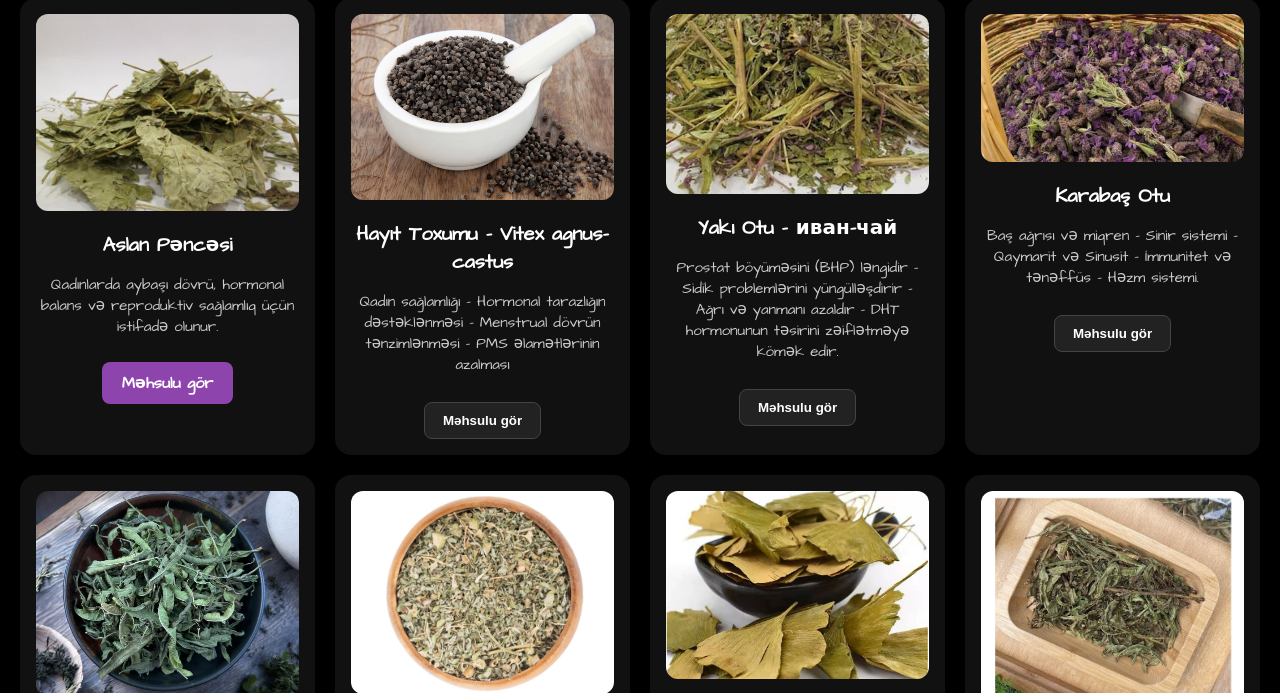
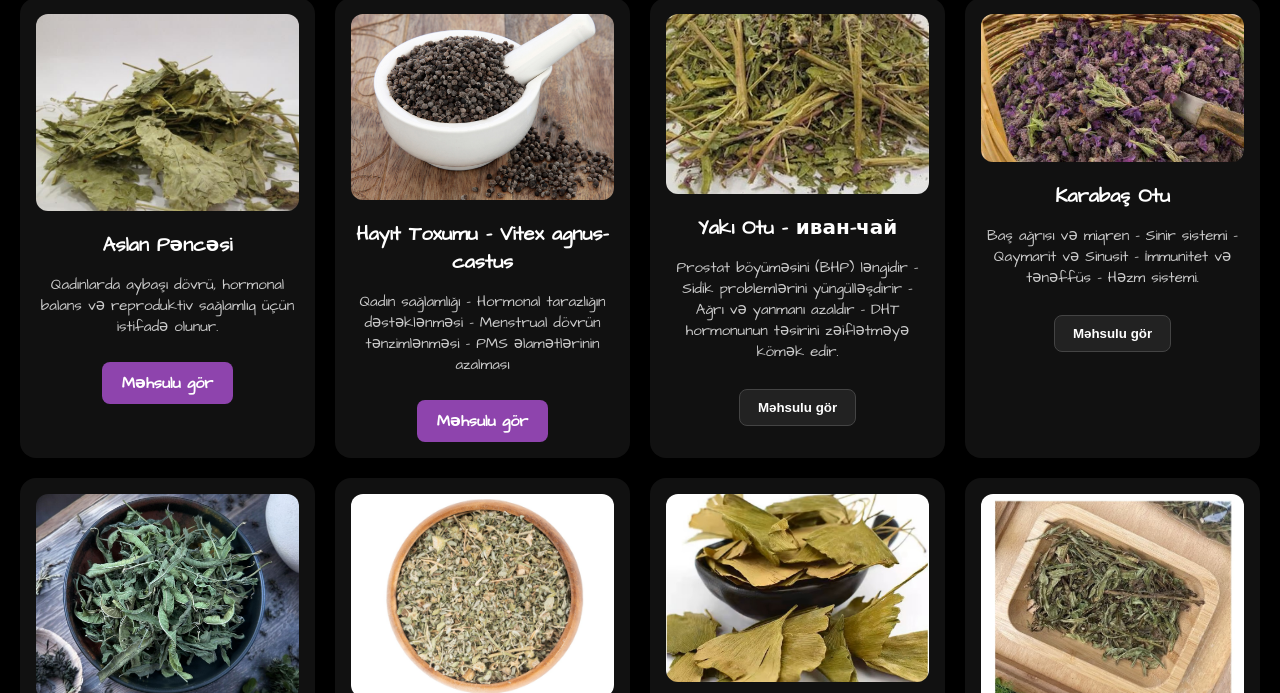
Before and after one commit to anaraydinli55/herbal-bazar, a plain HTML site: page public/bitkiler/bitkiler.html in a window 1280 px wide. Shown: the part 107-800 px from the top of the page. Drawn offline with Linux system fonts and the light colour scheme; files whose address does not match are found by name.

Commit message:
Update bitkiler.html

```diff
--- a/public/bitkiler/bitkiler.html
+++ b/public/bitkiler/bitkiler.html
@@ -128,7 +128,7 @@
     <img src="images/hayit.jpg" alt="2 Azərbaycanda Qadın sağlamlığı - Hormonal tarazlığın dəstəklənməsi - Menstrual dövrün tənzimlənməsi">
     <h3>Hayıt Toxumu - Vitex agnus-castus</h3>
     <p>Qadın sağlamlığı - Hormonal tarazlığın dəstəklənməsi - Menstrual dövrün tənzimlənməsi - PMS əlamətlərinin azalması</p>
-    <button>Məhsulu gör</button>
+  <a href="hayit.html" class="card-btn">Məhsulu gör</a>
   </div>
 
   <div class="card">
```
